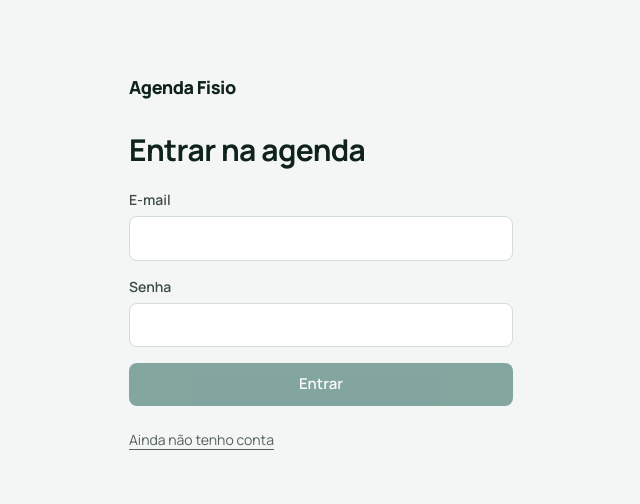
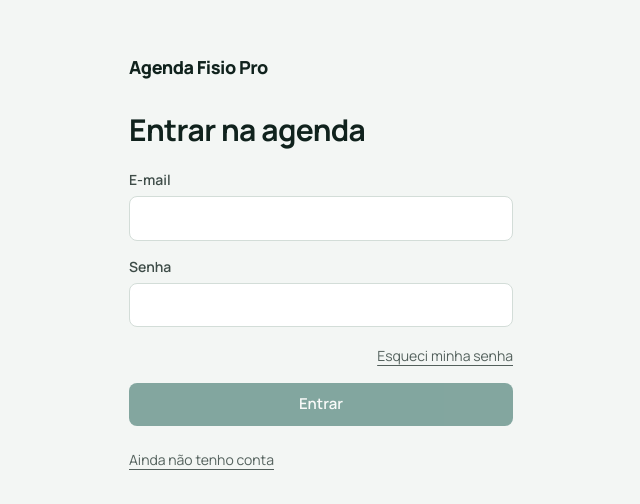
Before and after one commit to rabellinho99-sys/agenda-fisio, a Next.js app: page /entrar in a window 1280 px wide. Shown: the part 138-642 px from the top of the page, without its empty margins (319-959 px from the left). Built offline with nearby package versions, Linux system fonts and the light colour scheme.

Commit message:
Login: link Esqueci minha senha, aviso de link expirado e marca nova

```diff
--- a/app/entrar/page.tsx
+++ b/app/entrar/page.tsx
@@ -14,7 +14,9 @@ function EntrarForm() {
   const [nome, setNome] = useState("");
   const [email, setEmail] = useState("");
   const [senha, setSenha] = useState("");
-  const [erro, setErro] = useState<string | null>(null);
+  const [erro, setErro] = useState<string | null>(
+    params.get("erro") === "link" ? "Este link expirou ou já foi usado. Peça um novo em Esqueci minha senha." : null
+  );
   const [aviso, setAviso] = useState<string | null>(null);
   const [carregando, setCarregando] = useState(false);
 
@@ -48,7 +50,7 @@ function EntrarForm() {
 
   return (
     <div className="w-full max-w-sm">
-      <Link href="/" className="text-lg font-extrabold tracking-tight">Agenda Fisio</Link>
+      <Link href="/" className="text-lg font-extrabold tracking-tight">Agenda Fisio Pro</Link>
       <h1 className="h-title mt-8 text-3xl">
         {modo === "cadastro" ? "Crie sua conta" : "Entrar na agenda"}
       </h1>
@@ -68,6 +70,21 @@ function EntrarForm() {
           <label className="label" htmlFor="senha">Senha</label>
           <input id="senha" type="password" className="field" value={senha} onChange={(e) => setSenha(e.target.value)} minLength={6} />
         </div>
+
+        {modo === "login" && (
+
+          <div className="text-right">
+
+            <Link href="/esqueci-senha" className="text-sm text-ink/70 underline underline-offset-4">
+
+              Esqueci minha senha
+
+            </Link>
+
+          </div>
+
+        )}
+
 
         {erro && <p className="rounded-lg bg-blush px-3 py-2 text-sm text-danger">{erro}</p>}
         {aviso && <p className="rounded-lg bg-white px-3 py-2 text-sm text-moss-deep">{aviso}</p>}
```
